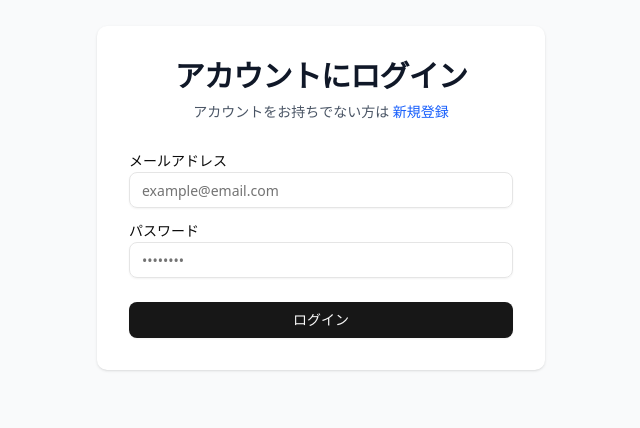
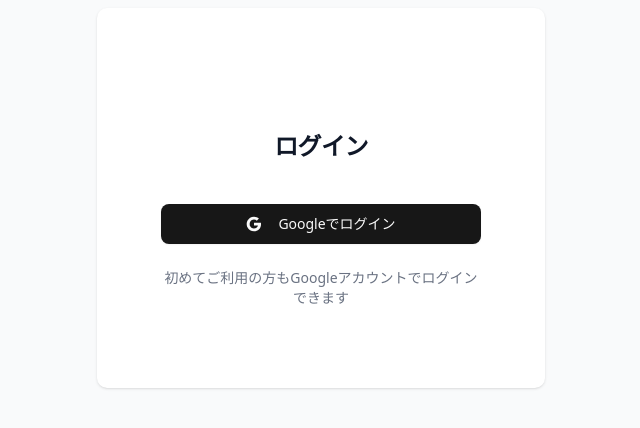
Before and after one commit to ta93imtk/shared-household-expense-tracker, a Next.js app: page /login in a window 1280 px wide. Shown: the part 202-630 px from the top of the page, without its empty margins (319-959 px from the left). Built offline with nearby package versions, Linux system fonts and the light colour scheme.

Commit message:
fix: google認証のみに変更

```diff
--- /dev/null
+++ b/app/(auth)/login/google-login-button.tsx
@@ -0,0 +1,32 @@
+'use client'
+
+import { signInWithGoogle } from '@/app/actions/auth'
+import { Button } from '@/components/ui/button'
+
+export function GoogleLoginButton() {
+  return (
+    <form action={signInWithGoogle}>
+      <Button type="submit" className="w-full" size="lg">
+        <svg className="mr-2 h-5 w-5" viewBox="0 0 24 24">
+          <path
+            fill="currentColor"
+            d="M22.56 12.25c0-.78-.07-1.53-.2-2.25H12v4.26h5.92c-.26 1.37-1.04 2.53-2.21 3.31v2.77h3.57c2.08-1.92 3.28-4.74 3.28-8.09z"
+          />
+          <path
+            fill="currentColor"
+            d="M12 23c2.97 0 5.46-.98 7.28-2.66l-3.57-2.77c-.98.66-2.23 1.06-3.71 1.06-2.86 0-5.29-1.93-6.16-4.53H2.18v2.84C3.99 20.53 7.7 23 12 23z"
+          />
+          <path
+            fill="currentColor"
+            d="M5.84 14.09c-.22-.66-.35-1.36-.35-2.09s.13-1.43.35-2.09V7.07H2.18C1.43 8.55 1 10.22 1 12s.43 3.45 1.18 4.93l2.85-2.22.81-.62z"
+          />
+          <path
+            fill="currentColor"
+            d="M12 5.38c1.62 0 3.06.56 4.21 1.64l3.15-3.15C17.45 2.09 14.97 1 12 1 7.7 1 3.99 3.47 2.18 7.07l3.66 2.84c.87-2.6 3.3-4.53 6.16-4.53z"
+          />
+        </svg>
+        Googleでログイン
+      </Button>
+    </form>
+  )
+}
--- a/app/(auth)/login/login-form.tsx
+++ /dev/null
@@ -1,58 +0,0 @@
-'use client'
-
-import { useActionState } from 'react'
-
-import type { ActionState } from '@/app/actions/auth'
-import { Button } from '@/components/ui/button'
-import { Input } from '@/components/ui/input'
-import { Label } from '@/components/ui/label'
-
-interface LoginFormProps {
-  action: (prevState: ActionState, formData: FormData) => Promise<ActionState>
-}
-
-export function LoginForm({ action }: LoginFormProps) {
-  const [state, formAction, isPending] = useActionState(action, {})
-
-  return (
-    <form action={formAction} className="mt-8 space-y-6">
-      {state.error && (
-        <div className="rounded-md bg-red-50 p-4">
-          <p className="text-sm text-red-800">{state.error}</p>
-        </div>
-      )}
-
-      <div className="space-y-4">
-        <div>
-          <Label htmlFor="email">メールアドレス</Label>
-          <Input
-            id="email"
-            name="email"
-            type="email"
-            autoComplete="email"
-            required
-            placeholder="example@email.com"
-            className="mt-1"
-          />
-        </div>
-
-        <div>
-          <Label htmlFor="password">パスワード</Label>
-          <Input
-            id="password"
-            name="password"
-            type="password"
-            autoComplete="current-password"
-            required
-            placeholder="••••••••"
-            className="mt-1"
-          />
-        </div>
-      </div>
-
-      <Button type="submit" className="w-full" disabled={isPending}>
-        {isPending ? 'ログイン中...' : 'ログイン'}
-      </Button>
-    </form>
-  )
-}
--- a/app/(auth)/login/page.tsx
+++ b/app/(auth)/login/page.tsx
@@ -1,25 +1,21 @@
-import Link from 'next/link'
-
-import { login } from '@/app/actions/auth'
-
-import { LoginForm } from './login-form'
+import { GoogleLoginButton } from './google-login-button'
 
 export default function LoginPage() {
   return (
-    <>
-      <div className="text-center">
-        <h2 className="text-3xl font-bold tracking-tight text-gray-900">
-          アカウントにログイン
+    <div className="flex min-h-full flex-1 flex-col justify-center px-6 py-12 lg:px-8">
+      <div className="sm:mx-auto sm:w-full sm:max-w-sm">
+        <h2 className="mt-10 text-center text-2xl font-bold leading-9 tracking-tight text-gray-900">
+          ログイン
         </h2>
-        <p className="mt-2 text-sm text-gray-600">
-          アカウントをお持ちでない方は{' '}
-          <Link href="/signup" className="font-medium text-blue-600 hover:text-blue-500">
-            新規登録
-          </Link>
+      </div>
+
+      <div className="mt-10 sm:mx-auto sm:w-full sm:max-w-sm space-y-6">
+        <GoogleLoginButton />
+
+        <p className="text-center text-sm text-gray-500">
+          初めてご利用の方もGoogleアカウントでログインできます
         </p>
       </div>
-
-      <LoginForm action={login} />
-    </>
+    </div>
   )
 }
--- a/app/(auth)/signup/page.tsx
+++ /dev/null
@@ -1,25 +0,0 @@
-import Link from 'next/link'
-
-import { signup } from '@/app/actions/auth'
-
-import { SignupForm } from './signup-form'
-
-export default function SignupPage() {
-  return (
-    <>
-      <div className="text-center">
-        <h2 className="text-3xl font-bold tracking-tight text-gray-900">
-          アカウントを作成
-        </h2>
-        <p className="mt-2 text-sm text-gray-600">
-          すでにアカウントをお持ちの方は{' '}
-          <Link href="/login" className="font-medium text-blue-600 hover:text-blue-500">
-            ログイン
-          </Link>
-        </p>
-      </div>
-
-      <SignupForm action={signup} />
-    </>
-  )
-}
--- a/app/(auth)/signup/signup-form.tsx
+++ /dev/null
@@ -1,59 +0,0 @@
-'use client'
-
-import { useActionState } from 'react'
-
-import type { ActionState } from '@/app/actions/auth'
-import { Button } from '@/components/ui/button'
-import { Input } from '@/components/ui/input'
-import { Label } from '@/components/ui/label'
-
-interface SignupFormProps {
-  action: (prevState: ActionState, formData: FormData) => Promise<ActionState>
-}
-
-export function SignupForm({ action }: SignupFormProps) {
-  const [state, formAction, isPending] = useActionState(action, {})
-
-  return (
-    <form action={formAction} className="mt-8 space-y-6">
-      {state.error && (
-        <div className="rounded-md bg-red-50 p-4">
-          <p className="text-sm text-red-800">{state.error}</p>
-        </div>
-      )}
-
-      <div className="space-y-4">
-        <div>
-          <Label htmlFor="email">メールアドレス</Label>
-          <Input
-            id="email"
-            name="email"
-            type="email"
-            autoComplete="email"
-            required
-            placeholder="example@email.com"
-            className="mt-1"
-          />
-        </div>
-
-        <div>
-          <Label htmlFor="password">パスワード</Label>
-          <Input
-            id="password"
-            name="password"
-            type="password"
-            autoComplete="new-password"
-            required
-            placeholder="••••••••（6文字以上）"
-            className="mt-1"
-            minLength={6}
-          />
-        </div>
-      </div>
-
-      <Button type="submit" className="w-full" disabled={isPending}>
-        {isPending ? '登録中...' : 'アカウントを作成'}
-      </Button>
-    </form>
-  )
-}
--- a/app/actions/auth.ts
+++ b/app/actions/auth.ts
@@ -1,6 +1,7 @@
 'use server'
 
 import { revalidatePath } from 'next/cache'
+import { headers } from 'next/headers'
 import { redirect } from 'next/navigation'
 
 import { createClient } from '@/lib/supabase/server'
@@ -10,40 +11,30 @@
   message?: string
 }
 
-export async function login(prevState: ActionState, formData: FormData): Promise<ActionState> {
+export async function signInWithGoogle() {
   const supabase = await createClient()
 
-  const data = {
-    email: formData.get('email') as string,
-    password: formData.get('password') as string,
+  // リクエストヘッダーから現在のURLを動的に取得
+  const headersList = await headers()
+  const host = headersList.get('host') || 'localhost:3000'
+  const protocol = headersList.get('x-forwarded-proto') || 'http'
+  const origin = `${protocol}://${host}`
+
+  const { data, error } = await supabase.auth.signInWithOAuth({
+    provider: 'google',
+    options: {
+      redirectTo: `${origin}/auth/callback`,
+    },
+  })
+
+  if (error) {
+    console.error('Google login error:', error)
+    throw new Error(error.message)
   }
 
-  const { error } = await supabase.auth.signInWithPassword(data)
-
-  if (error) {
-    return { error: 'メールアドレスまたはパスワードが正しくありません' }
+  if (data.url) {
+    redirect(data.url)
   }
-
-  revalidatePath('/', 'layout')
-  redirect('/dashboard')
-}
-
-export async function signup(prevState: ActionState, formData: FormData): Promise<ActionState> {
-  const supabase = await createClient()
-
-  const data = {
-    email: formData.get('email') as string,
-    password: formData.get('password') as string,
-  }
-
-  const { error } = await supabase.auth.signUp(data)
-
-  if (error) {
-    return { error: '登録に失敗しました。別のメールアドレスをお試しください。' }
-  }
-
-  revalidatePath('/', 'layout')
-  redirect('/dashboard')
 }
 
 export async function logout() {
--- /dev/null
+++ b/app/auth/callback/route.ts
@@ -0,0 +1,16 @@
+import { NextRequest, NextResponse } from 'next/server'
+
+import { createClient } from '@/lib/supabase/server'
+
+export async function GET(request: NextRequest) {
+  const requestUrl = new URL(request.url)
+  const code = requestUrl.searchParams.get('code')
+
+  if (code) {
+    const supabase = await createClient()
+
+    await supabase.auth.exchangeCodeForSession(code)
+  }
+
+  return NextResponse.redirect(new URL('/dashboard', request.url))
+}
--- a/app/page.tsx
+++ b/app/page.tsx
@@ -9,14 +9,9 @@
       <header className="border-b bg-white/80 backdrop-blur-sm">
         <div className="container mx-auto flex h-16 items-center justify-between px-4">
           <h1 className="text-xl font-bold">家計共有アプリ</h1>
-          <div className="flex gap-2">
-            <Button variant="ghost" asChild>
-              <Link href="/login">ログイン</Link>
-            </Button>
-            <Button asChild>
-              <Link href="/signup">新規登録</Link>
-            </Button>
-          </div>
+          <Button variant="ghost" asChild>
+            <Link href="/login">ログイン</Link>
+          </Button>
         </div>
       </header>
 
@@ -30,14 +25,9 @@
           <br />
           複雑な計算はアプリにお任せ
         </p>
-        <div className="flex justify-center gap-4">
-          <Button size="lg" asChild>
-            <Link href="/signup">無料で始める</Link>
-          </Button>
-          <Button size="lg" variant="outline" asChild>
-            <Link href="/login">ログインする</Link>
-          </Button>
-        </div>
+        <Button size="lg" asChild>
+          <Link href="/login">始める</Link>
+        </Button>
       </section>
 
       {/* 特徴セクション */}
@@ -120,7 +110,7 @@
           <h3 className="mb-4 text-3xl font-bold">お金の管理でもう悩まない</h3>
           <p className="mb-8 text-xl">今すぐ始めて、快適なシェア生活を</p>
           <Button size="lg" variant="secondary" asChild>
-            <Link href="/signup">無料アカウントを作成</Link>
+            <Link href="/login">今すぐ始める</Link>
           </Button>
         </div>
       </section>
```
Also changed, not shown: 2 other files (tests, documents, lock files or other folders).
